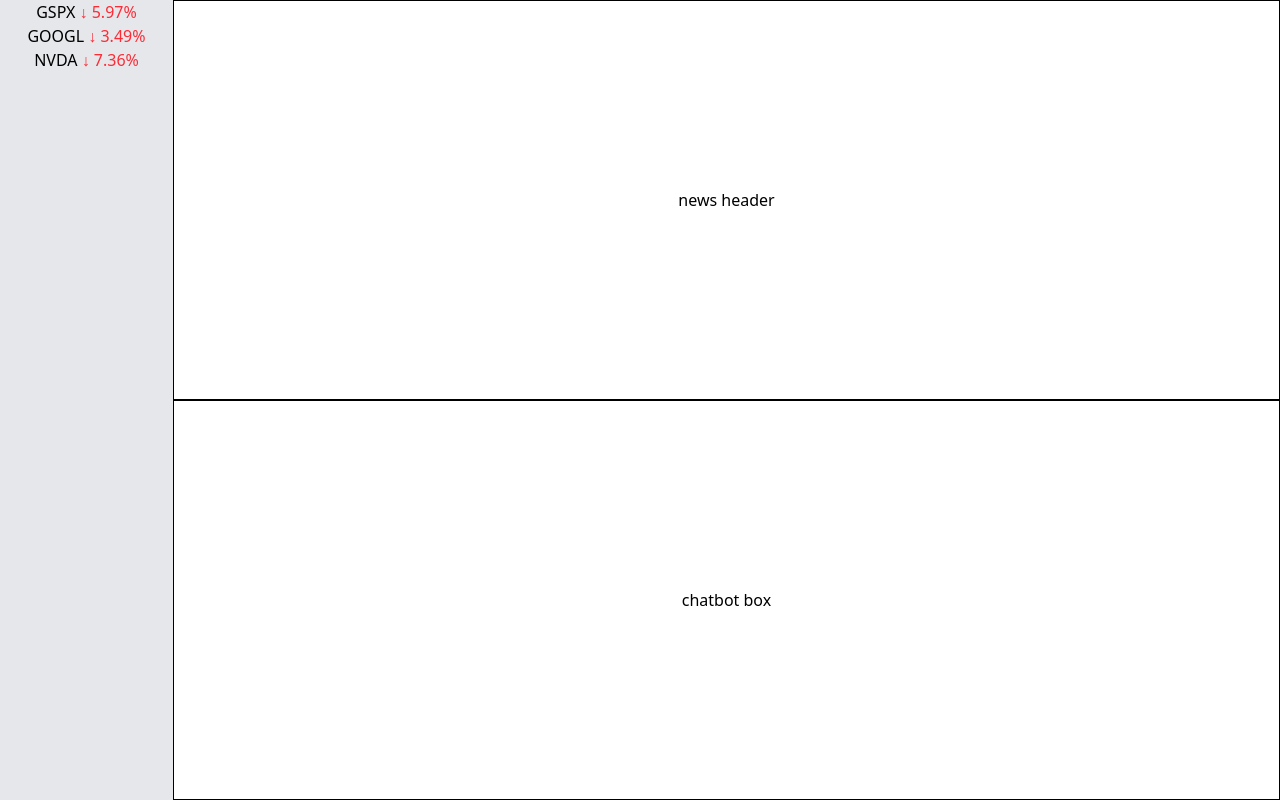
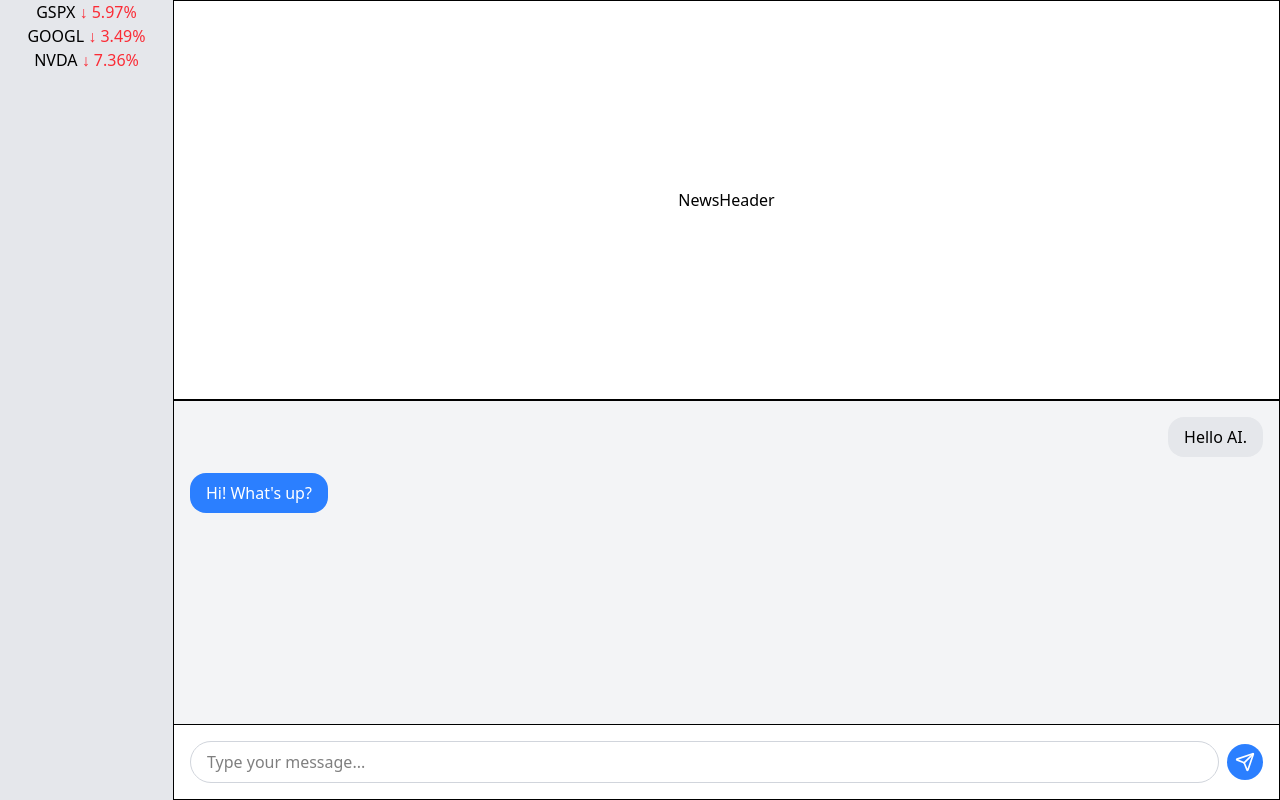
Before and after one commit to pranavshridhar/stock-agent, a Next.js app in the folder frontend/: page / in a window 1280 px wide. Built offline with nearby package versions, Linux system fonts and the light colour scheme.

Commit message:
Rudimentary chat interface made. Working to establish functionality

```diff
--- /dev/null
+++ b/frontend/app/components/ChatboxBox.tsx
@@ -0,0 +1,42 @@
+import React from 'react'
+import { Send } from 'lucide-react'
+
+const ChatboxBox = () => {
+  return (
+    <div className="flex flex-col w-full h-full">
+      {/* Messages area */}
+      <div className="flex-1 overflow-y-auto p-4 space-y-4 bg-gray-100">
+        {/* AI Message - Left */}
+        <div className="flex justify-end">
+          <div className="bg-gray-200 text-black px-4 py-2 rounded-2xl max-w-xs">
+            Hello AI.
+          </div>
+        </div>
+
+        {/* User Message - Right */}
+        <div className="flex justify-start">
+          <div className="bg-blue-500 text-white px-4 py-2 rounded-2xl max-w-xs">
+            Hi! What's up?
+          </div>
+        </div>
+      </div>
+
+      {/* Input area at the bottom */}
+      <form className="flex items-center p-4 border-t bg-white">
+        <input
+          type="text"
+          placeholder="Type your message..."
+          className="flex-1 border border-gray-300 rounded-full px-4 py-2 focus:outline-none focus:ring-2 focus:ring-blue-500"
+        />
+        <button
+          type="submit"
+          className="ml-2 bg-blue-500 text-white p-2 rounded-full hover:bg-blue-600"
+        >
+          <Send size={20} />
+        </button>
+      </form>
+    </div>
+  )
+}
+
+export default ChatboxBox
--- a/frontend/app/components/NewsHeader.tsx
+++ b/frontend/app/components/NewsHeader.tsx
@@ -2,7 +2,7 @@ import React from 'react'
 
 const NewsHeader = () => {
   return (
-    <div className='text-center'>NewsHeader</div>
+    <div>NewsHeader</div>
   )
 }
 
--- a/frontend/app/page.tsx
+++ b/frontend/app/page.tsx
@@ -1,5 +1,7 @@
 import Image from "next/image";
 import Tickerbar from "./components/Tickerbar";
+import NewsHeader from "./components/NewsHeader";
+import ChatbotBox from "./components/ChatboxBox";
 
 export default function Home() {
   return (
@@ -12,12 +14,12 @@ export default function Home() {
       <div className="flex flex-col w-full h-screen">
         {/* News Header */}
         <div className="flex items-center justify-center flex-1 border">
-          news header
+          <NewsHeader/>
         </div>
 
         {/* Chatbot */}
-        <div className="flex items-center justify-center flex-1 border">
-          chatbot box
+        <div className="flex flex-1 border">
+          <ChatbotBox/>
         </div>
       </div>
     </div>
```
Also changed, not shown: frontend/package.json (+7 -5 lines), 1 other file (tests, documents, lock files or other folders).
